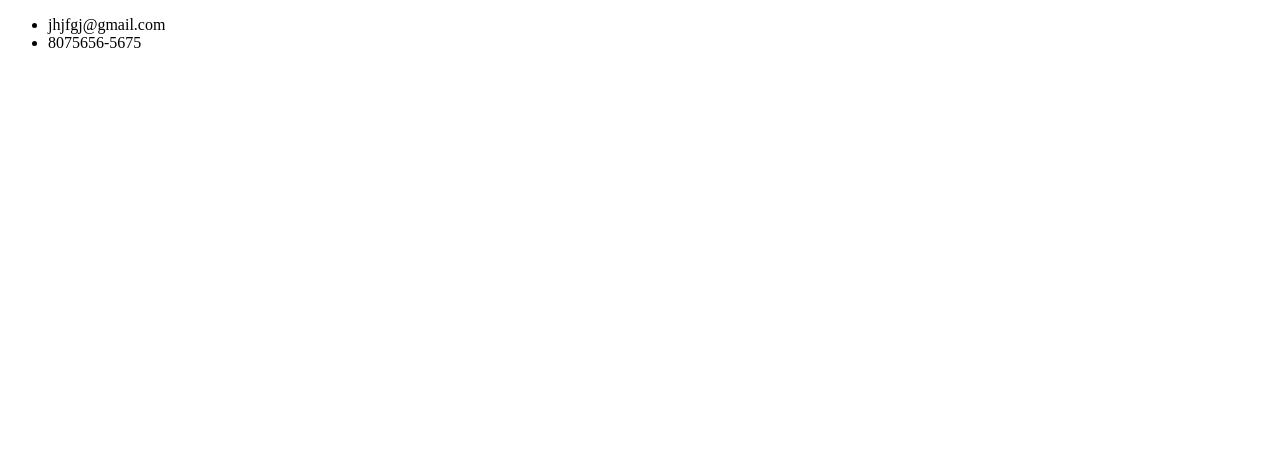
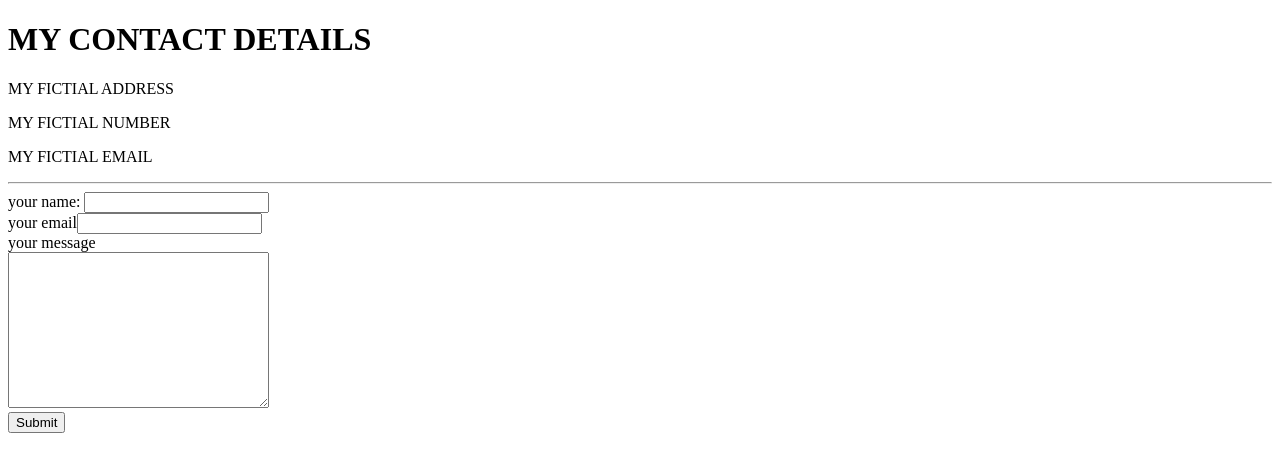
Before and after one commit to JALF25/cv, a plain HTML site: page contact me.html in a window 1280 px wide. Drawn offline with Linux system fonts and the light colour scheme.

Commit message:
Add files via upload

```diff
--- a/contact me.html
+++ b/contact me.html
@@ -5,9 +5,16 @@
     <title>CONTACT ME</title>
   </head>
   <body>
-    <ul>
-      <li>jhjfgj@gmail.com</li>
-      <li>8075656-5675</li>
-    </ul>
+    <h1>MY CONTACT DETAILS</h1>
+    <p>MY FICTIAL ADDRESS</p>
+    <p>MY FICTIAL NUMBER</p>
+    <p>MY FICTIAL EMAIL</p>
+    <hr>
+    <form  action="mailto:info@londonasd.com" method="post" enctype="text/plain">
+      <label >your name: </label><input type="text" name="your name: " value=""><br>
+      <label>your email</label><input type="email" name="your email " value=""><br>
+      <label>your message</label><br><textarea name="your messsage" rows="10" cols="30"></textarea><br>
+      <input type="submit" name="">
+    </form>
   </body>
 </html>
```
Also changed, not shown: my hobbies.html (+3 -3 lines).
